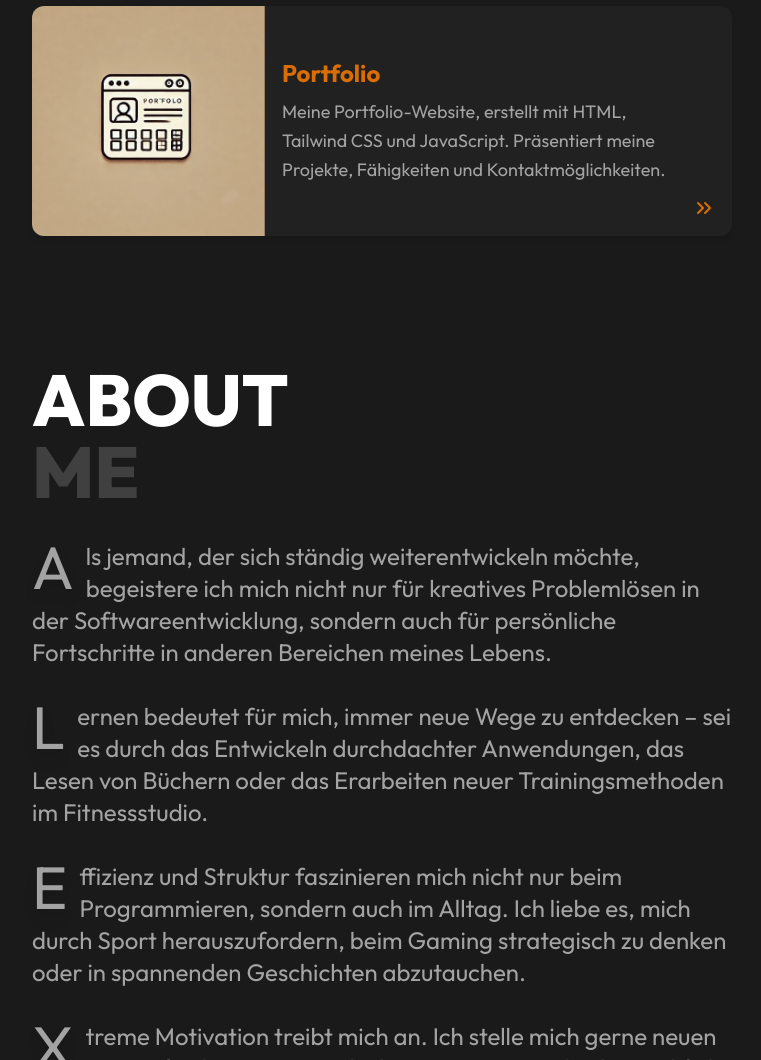
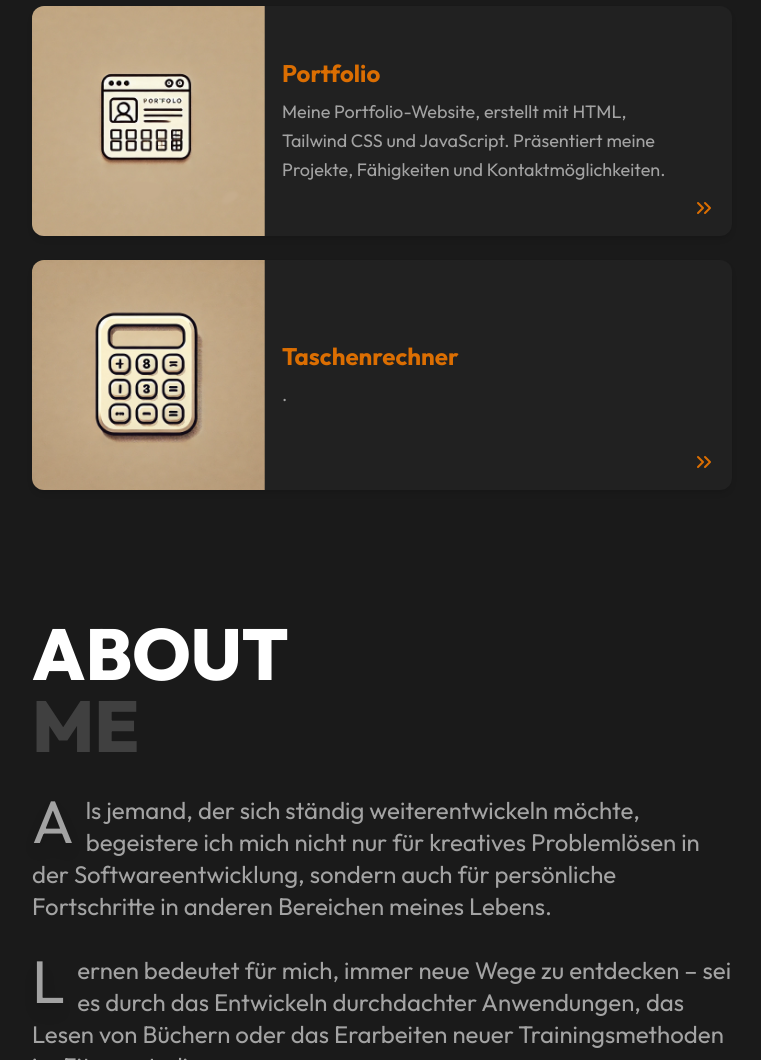
Before and after one commit to RinChise/portfolio, a website: page index.html in a window 1280 px wide. Shown: the part 2518-3578 px from the top of the page, without its empty margins (498-1259 px from the left). Drawn offline with nearby package versions, Linux system fonts and the light colour scheme.

```diff
--- a/index.html
+++ b/index.html
@@ -543,6 +543,30 @@
                                     <i data-lucide="chevrons-right" class="w-6 h-6"></i>
                                 </div>
                             </a>
+
+                            <!-- Projekt Journal -->
+                            <a href="https://github.com/rinchise/learning_journal" target="_blank" class="group block bg-panel rounded-xl shadow-md overflow-hidden hover:scale-105 hover:shadow-lg
+                                    transition-transform duration-300 cursor-pointer hover:bg-neutral-700/50 active:scale-95 relative
+                                    w-full mx-auto h-auto sm:h-42 flex flex-col md:flex-row">
+                                <!-- Bild -->
+                                <div
+                                    class="w-full md:w-[230px] h-48 md:h-full flex items-center justify-center p-0 md:p-2">
+                                    <img src="assets/calculator.png" alt="journal"
+                                        class="h-full w-full object-cover transform scale-110 transition-all duration-500 group-hover:scale-100 group-hover:rounded-lg">
+                                </div>
+                                <!-- Beschreibung -->
+                                <div class="w-full sm:w-2/3 p-5 pr-10 flex flex-col justify-center">
+                                    <h3 class="text-2xl font-bold text-primary">Taschenrechner</h3>
+                                    <p class="text-neutral-400 mt-2 text-lg leading-relaxed">
+                                        .
+                                    </p>
+                                </div>
+                                <!-- Pfeil unten rechts -->
+                                <div
+                                    class="absolute bottom-4 right-4 text-primary transition-transform duration-300 group-hover:animate-wiggleArrow">
+                                    <i data-lucide="chevrons-right" class="w-6 h-6"></i>
+                                </div>
+                            </a>
                         </div>
                     </section>
 
```
